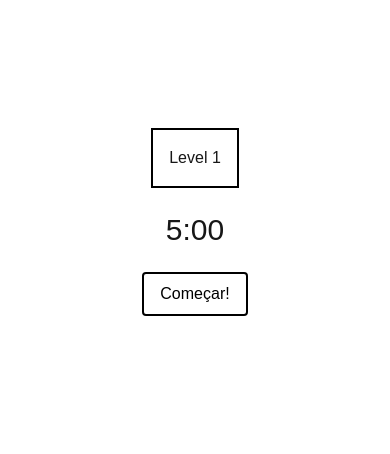
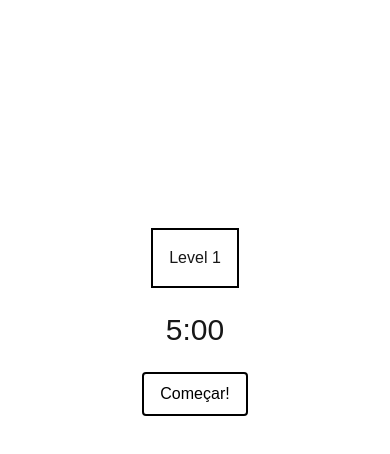
Before and after one commit to luminarts/jogos-necamaticos, a Next.js app: page /equacao in a window 390 px wide. Shown: the top 454 px of the page. Built offline with nearby package versions, Linux system fonts and the light colour scheme.

Commit message:
feat: padding fix

```diff
--- a/src/app/equacao/page.js
+++ b/src/app/equacao/page.js
@@ -189,7 +189,7 @@ export default function Equacao() {
 
   return(
     <div className="flex flex-col justify-center items-center">
-      <div className="h-screen flex flex-col justify-center items-center pb-100 sm:pb-0">
+      <div className="h-screen flex flex-col justify-center items-center pb-50 sm:pb-0">
           <div className="border-2 border-black p-4">
             Level {level}
           </div>
```
